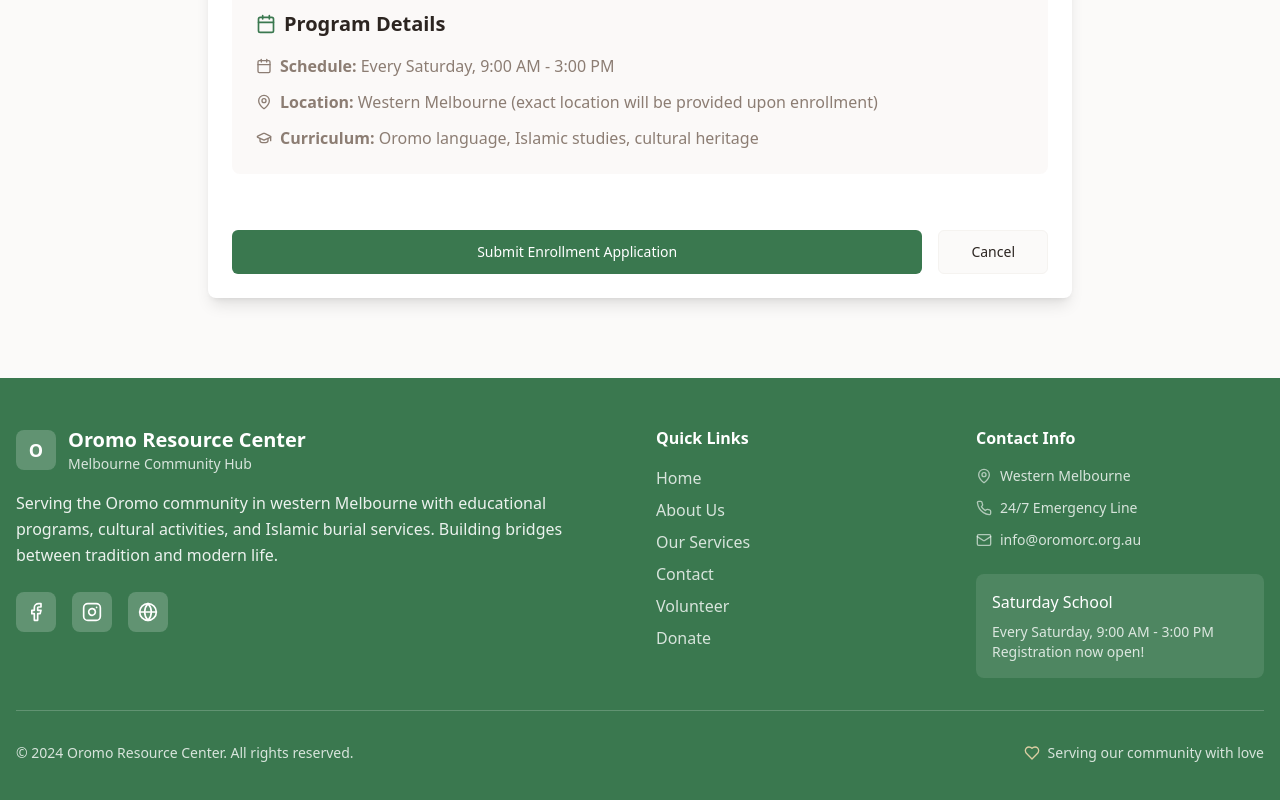
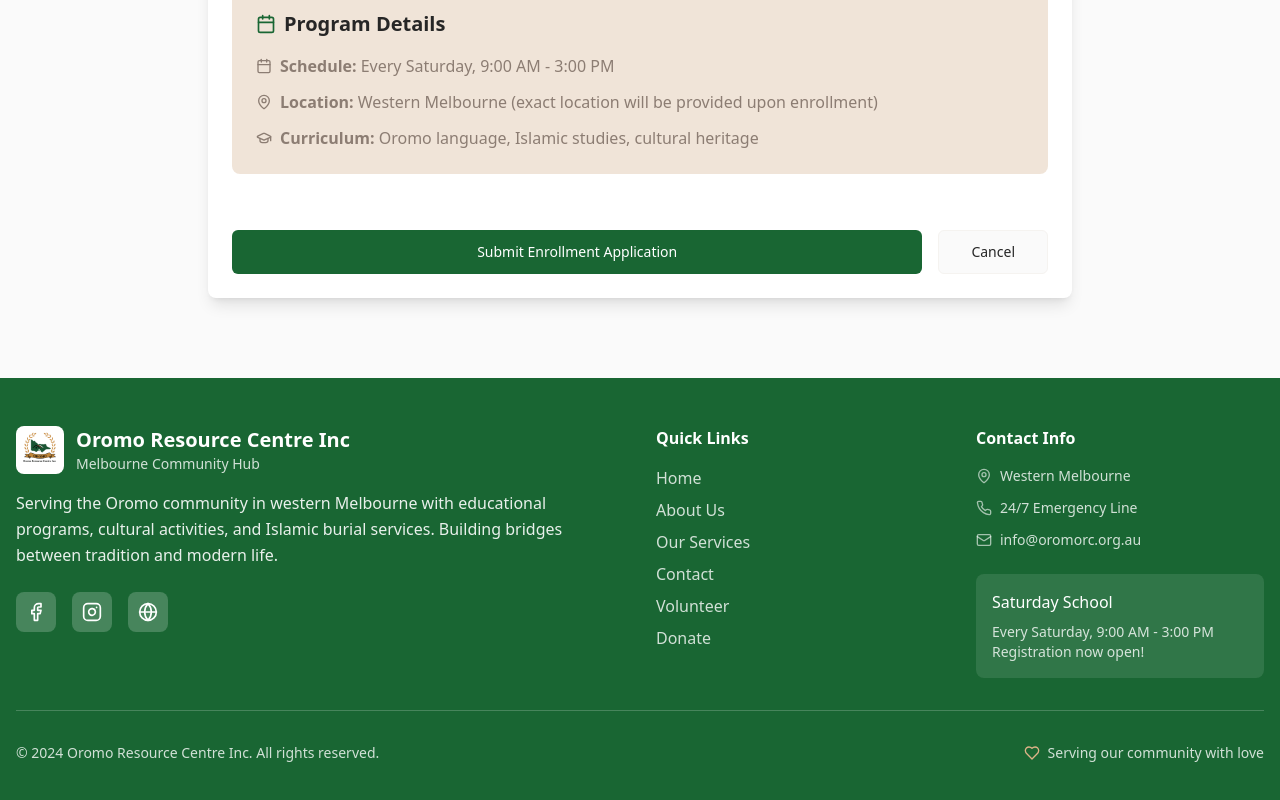
Before and after one commit to fes-reshid/oromo-resource-center, a React (Vite) app: page /enrollment in a window 1280 px wide. Shown: the part 1770-2570 px from the top of the page. Built offline with nearby package versions, Linux system fonts and the light colour scheme.

Commit message:
Incorporate logo and apply theme
Add the provided logo and apply the theme to the website.

```diff
--- a/src/components/Footer.tsx
+++ b/src/components/Footer.tsx
@@ -8,11 +8,13 @@ const Footer = () => {
           {/* Organization Info */}
           <div className="md:col-span-2">
             <div className="flex items-center gap-3 mb-4">
-              <div className="w-10 h-10 bg-primary-foreground/20 rounded-lg flex items-center justify-center">
-                <span className="text-primary-foreground font-bold text-lg">O</span>
-              </div>
+              <img
+                src="/lovable-uploads/b99f89fa-f302-4d77-8775-fb2f5e6a9ec1.png"
+                alt="Oromo Resource Centre Inc Logo"
+                className="w-12 h-12 object-contain bg-white rounded-lg p-1"
+              />
               <div>
-                <h3 className="text-xl font-bold">Oromo Resource Center</h3>
+                <h3 className="text-xl font-bold">Oromo Resource Centre Inc</h3>
                 <p className="text-primary-foreground/80 text-sm">Melbourne Community Hub</p>
               </div>
             </div>
@@ -78,7 +80,7 @@ const Footer = () => {
         {/* Bottom Bar */}
         <div className="border-t border-primary-foreground/20 mt-8 pt-8 flex flex-col md:flex-row justify-between items-center">
           <p className="text-primary-foreground/80 text-sm">
-            © 2024 Oromo Resource Center. All rights reserved.
+            © 2024 Oromo Resource Centre Inc. All rights reserved.
           </p>
           <div className="flex items-center gap-2 mt-4 md:mt-0">
             <Heart className="h-4 w-4 text-accent" />
--- a/src/components/Header.tsx
+++ b/src/components/Header.tsx
@@ -25,11 +25,13 @@ const Header = () => {
         {/* Main header */}
         <div className="flex items-center justify-between py-4">
           <div className="flex items-center gap-3">
-            <div className="w-10 h-10 bg-primary rounded-lg flex items-center justify-center">
-              <span className="text-primary-foreground font-bold text-lg">O</span>
-            </div>
+            <img
+              src="/lovable-uploads/b99f89fa-f302-4d77-8775-fb2f5e6a9ec1.png"
+              alt="Oromo Resource Centre Inc Logo"
+              className="w-12 h-12 object-contain"
+            />
             <div>
-              <h1 className="text-xl font-bold text-foreground">Oromo Resource Center</h1>
+              <h1 className="text-xl font-bold text-foreground">Oromo Resource Centre Inc</h1>
               <p className="text-sm text-muted-foreground">Melbourne Community Hub</p>
             </div>
           </div>
--- a/src/index.css
+++ b/src/index.css
@@ -6,45 +6,46 @@
 
 @layer base {
   :root {
-    --background: 35 20% 98%;
-    --foreground: 25 15% 15%;
+    --background: 0 0% 98%;
+    --foreground: 0 0% 15%;
 
     --card: 0 0% 100%;
-    --card-foreground: 25 15% 15%;
+    --card-foreground: 0 0% 15%;
 
     --popover: 0 0% 100%;
-    --popover-foreground: 25 15% 15%;
+    --popover-foreground: 0 0% 15%;
 
-    --primary: 140 35% 35%;
+    --primary: 140 60% 25%;
     --primary-foreground: 0 0% 100%;
 
-    --secondary: 35 25% 92%;
-    --secondary-foreground: 25 15% 25%;
+    --secondary: 30 45% 65%;
+    --secondary-foreground: 0 0% 15%;
 
     --muted: 35 15% 95%;
     --muted-foreground: 25 10% 50%;
 
-    --accent: 45 45% 75%;
-    --accent-foreground: 25 25% 20%;
+    --accent: 30 55% 70%;
+    --accent-foreground: 0 0% 15%;
 
     --destructive: 0 84.2% 60.2%;
     --destructive-foreground: 0 0% 100%;
 
     --border: 35 20% 90%;
     --input: 35 20% 95%;
-    --ring: 140 35% 35%;
+    --ring: 140 60% 25%;
 
-    /* Custom design tokens for Oromo center */
-    --warm-green: 140 35% 35%;
-    --warm-green-light: 140 25% 85%;
-    --earth-brown: 25 30% 45%;
-    --sand-beige: 35 25% 88%;
-    --deep-forest: 140 40% 25%;
+    /* Custom design tokens matching Oromo logo */
+    --oromo-green: 140 60% 25%;
+    --oromo-green-light: 140 40% 85%;
+    --oromo-gold: 30 55% 70%;
+    --oromo-gold-dark: 30 45% 55%;
+    --oromo-brown: 25 30% 45%;
+    --oromo-accent-red: 0 65% 55%;
 
     /* Gradients */
-    --gradient-hero: linear-gradient(135deg, hsl(140 35% 35%), hsl(140 40% 25%));
-    --gradient-warm: linear-gradient(180deg, hsl(35 25% 92%), hsl(35 15% 95%));
-    --gradient-accent: linear-gradient(45deg, hsl(45 45% 75%), hsl(35 35% 80%));
+    --gradient-hero: linear-gradient(135deg, hsl(140 60% 25%), hsl(140 60% 20%));
+    --gradient-warm: linear-gradient(180deg, hsl(30 45% 90%), hsl(30 40% 95%));
+    --gradient-accent: linear-gradient(45deg, hsl(30 55% 70%), hsl(30 45% 55%));
 
     /* Shadows */
     --shadow-warm: 0 4px 20px -4px hsl(140 35% 35% / 0.15);
```
Also changed, not shown: public/lovable-uploads/b99f89fa-f302-4d77-8775-fb2f5e6a9ec1.png (added).
